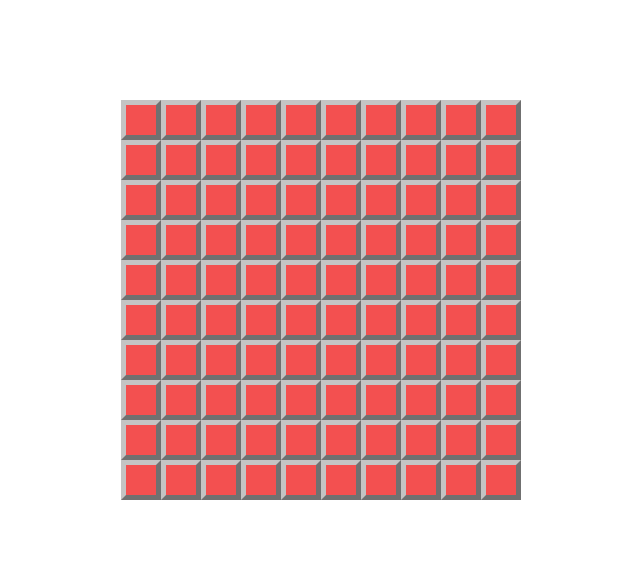
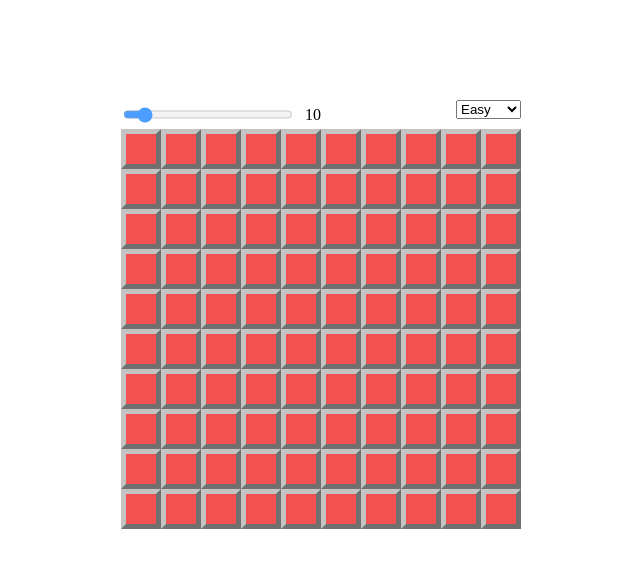
Before and after one commit to Andrei-Kochetov/minesweeper, a website built with webpack: page src/index.html in a window 1280 px wide. Shown: the whole page, without its empty margins (319-959 px from the left). Built offline with nearby package versions, Linux system fonts and the light colour scheme.

Commit message:
feat: add change difficult and numbers mines

```diff
--- a/src/components/cell.js
+++ b/src/components/cell.js
@@ -1,8 +1,8 @@
 import { getRoundNeighbors, openAllBomb } from "./field";
 
 const fieldHtml = document.createElement('div');
-fieldHtml.classList.add('fieldHtml')
-document.body.appendChild(fieldHtml)
+fieldHtml.classList.add('fieldHtml');
+document.body.appendChild(fieldHtml);
 
 class Cell{
     constructor(checkBomb, coord ){
@@ -22,7 +22,7 @@ class Cell{
     }
 
     showValueCell(){
-        this.cellElem.textContent = this.value || '' ;
+        this.cellElem.innerHTML = this.value || '' ;
     }
 
     openCell(){
@@ -121,3 +121,10 @@ export function createCell(checkBomb, coord){
     newCell.createCellOnField()
     return newCell
 }
+export function clearField(){
+   fieldHtml.innerHTML = '';
+ }
+
+export function widthField(width){
+    fieldHtml.style.maxWidth = `calc(40px * ${width})`;
+}
--- a/src/components/field.js
+++ b/src/components/field.js
@@ -1,4 +1,4 @@
-import {createCell} from './cell'
+import {createCell, widthField} from './cell'
 
 let field = [];
 
@@ -28,6 +28,7 @@ export function openAllBomb(){
     });
   });
 }
+
 export function getRoundNeighbors(coord) {
     const { x, y } = coord;
 
@@ -53,13 +54,21 @@ export function createField(width = 10, height = 10, countBomb = 10) {
   setBomb(countBomb)
 
 
+
   field.forEach((fieldRow, y) => {
     fieldRow.forEach((fieldElement, x) => {
       const newCell = createCell(Boolean(fieldElement), { x, y });
-      //console.log(field[y][x])
       field[y][x] = newCell;
     });
   });
-  //console.log(field)
+  widthField(width)
 
 }
+
+export function clearField(){
+   field.forEach((fieldRow, y) => {
+    fieldRow.forEach((fieldElement, x) => {
+      fieldElement.remove()
+    });
+  });
+}
--- a/src/sass/style.scss
+++ b/src/sass/style.scss
@@ -3,7 +3,7 @@
 }
 
 .fieldHtml{
-    margin: 100px auto 0;
+    margin: 0 auto ;
     max-width: calc(40px * 10);
     max-height: calc(40px * 10);
     display: flex;
@@ -25,3 +25,34 @@
       cursor: pointer;
     }
 }
+
+.slidecontainer {
+    width: 200px;
+
+}
+.slider {
+    width: 100%;
+    height: 25px;
+    background: #d3d3d3;
+    outline: none;
+    opacity: 0.7;
+    -webkit-transition: .2s;
+    transition: opacity .2s;
+}
+
+.menu{
+    width: 400px;
+    margin: 100px auto 0;
+    display: flex;
+    justify-content: space-between;
+
+}
+.slidecontainer{
+    display: flex;
+    column-gap: 10px;
+
+}
+#demo{
+    display: flex;
+    align-items: center;
+}
--- a/src/style.js
+++ b/src/style.js
@@ -1,5 +1,43 @@
 import './sass/style.scss';
+import {createField} from './components/field';
+import {clearField} from './components/cell'
 
-import {createField} from './components/field';
+const menu = document.createElement('div');
+menu.classList.add('menu')
+const form = document.createElement('form');
+form.innerHTML = '<select id="select"><option value="10">Easy</option><option value="15">Normal</option><option value="25">Hard</option></select> <div id="demo1"></div>'
+
+const wrapperRange = document.createElement('div');
+wrapperRange.classList.add('slidecontainer')
+wrapperRange.innerHTML = '<input type="range" min="1" max="100" value="10" class="slider" id="myRange"> <div id="demo"></div>';
+
+menu.appendChild(wrapperRange);
+menu.appendChild(form);
+
+
+document.body.prepend(menu);
+
+let minesValue;
+let cellValue;
+
+const slider = document.getElementById("myRange");
+const output = document.getElementById("demo");
+output.innerHTML = slider.value;
+slider.onchange = function() {
+    output.innerHTML = this.value;
+    minesValue = this.value;
+    clearField();
+    createField(cellValue,cellValue, minesValue);
+}
+
+
+const select = document.getElementById("select");
+select.oninput = function() {
+    cellValue = this.value;
+    clearField();
+    createField(cellValue,cellValue, minesValue )
+}
+
+
 
 createField()
```
Also changed, not shown: src/components/menu.js (added).
